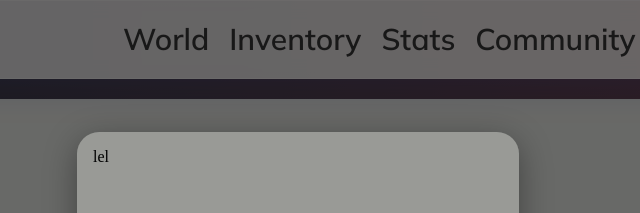
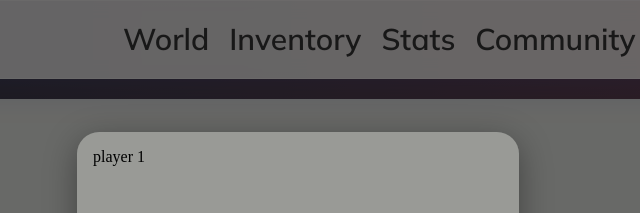
Before and after one commit to kiriotis/apeha-game, a plain HTML site: page apena/index.html in a window 1280 px wide. Shown: the top 213 px of the page, 342-982 px from the left. Drawn offline with Linux system fonts and the light colour scheme.

Commit message:
feat: add player selection indicator

```diff
--- a/apena/index.html
+++ b/apena/index.html
@@ -13,7 +13,7 @@
 	<div class="popUP_container">
 		<div class="popUP_main">
 			<div class="left_side">
-				<div class="whoSelect">lel</div>
+				<div class="whoSelect">player 1</div>
 				<div class="cards__container">
 					<div class="img_popup_wrapper_pre">
 						<img class="popUp_image" src="./assets/main_assets/warrior1.jpg" alt="altKek" />
```
